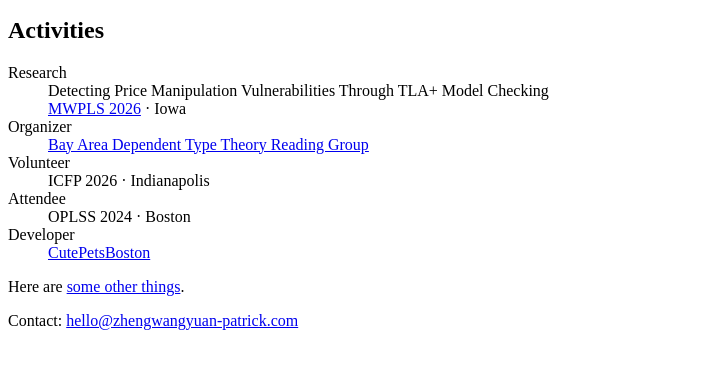
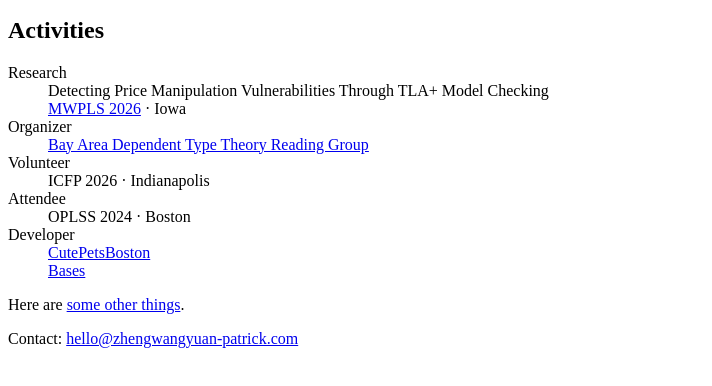
Before and after one commit to patrickZWY/my-site, a plain HTML site: page public/about/index.html in a window 1280 px wide. Shown: the part 152-538 px from the top of the page, without its empty margins (0-712 px from the left). Drawn offline with Linux system fonts and the light colour scheme.

Commit message:
add bases to intro

```diff
--- a/public/about/index.html
+++ b/public/about/index.html
@@ -64,6 +64,11 @@ Developer
 <dd>
 <a href="https://github.com/codeforboston/CutePetsBoston">CutePetsBoston</a>
 </dd>
+
+<dd>
+<a href="https://github.com/fast/bases">Bases</a>
+</dd>
+
 </dl>
 </section>
 <p>
```
